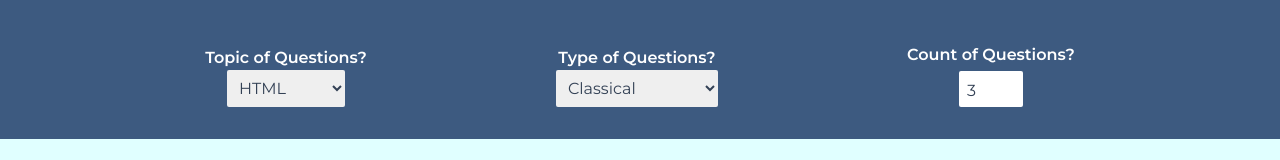
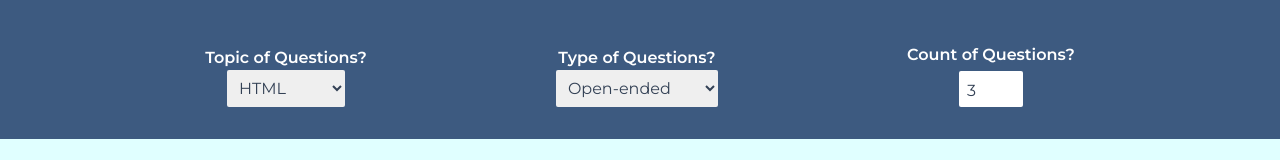
Before and after one commit to TevfikSarlak/developer-interview-preparation-app, a React (Create React App) app: page / in a window 1280 px wide. Shown: the part 789-949 px from the top of the page. Built offline with nearby package versions, Linux system fonts and the light colour scheme.

Commit message:
classical => open-ended

```diff
--- a/src/components/Navbar.js
+++ b/src/components/Navbar.js
@@ -44,12 +44,12 @@ export default function Navbar(props) {
                     </label>
                     <div>
                         <select
-                            defaultValue="Classical"
+                            defaultValue="Open-ended"
                             value={props.typeOfQuestions}
                             onChange={props.typeHandler}
                             className="rounded-sm p-2 text-slate-700 hover:bg-gray-100 focus:outline-none "
                         >
-                            <option value="Classical">Classical</option>
+                            <option value="Open-ended">Open-ended</option>
                             <option value="Multiple">Multiple Choice</option>
                         </select>
                     </div>
```
